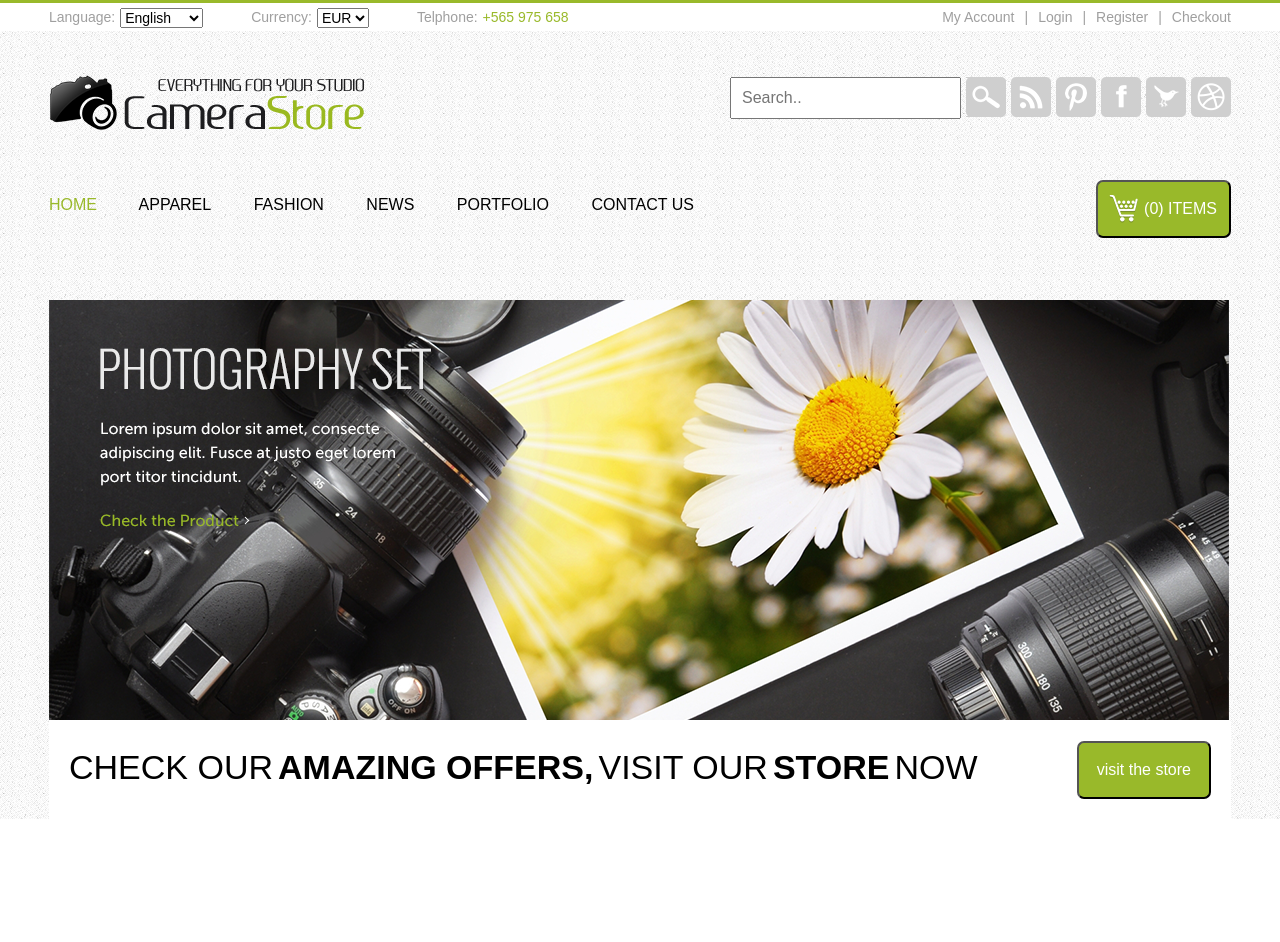
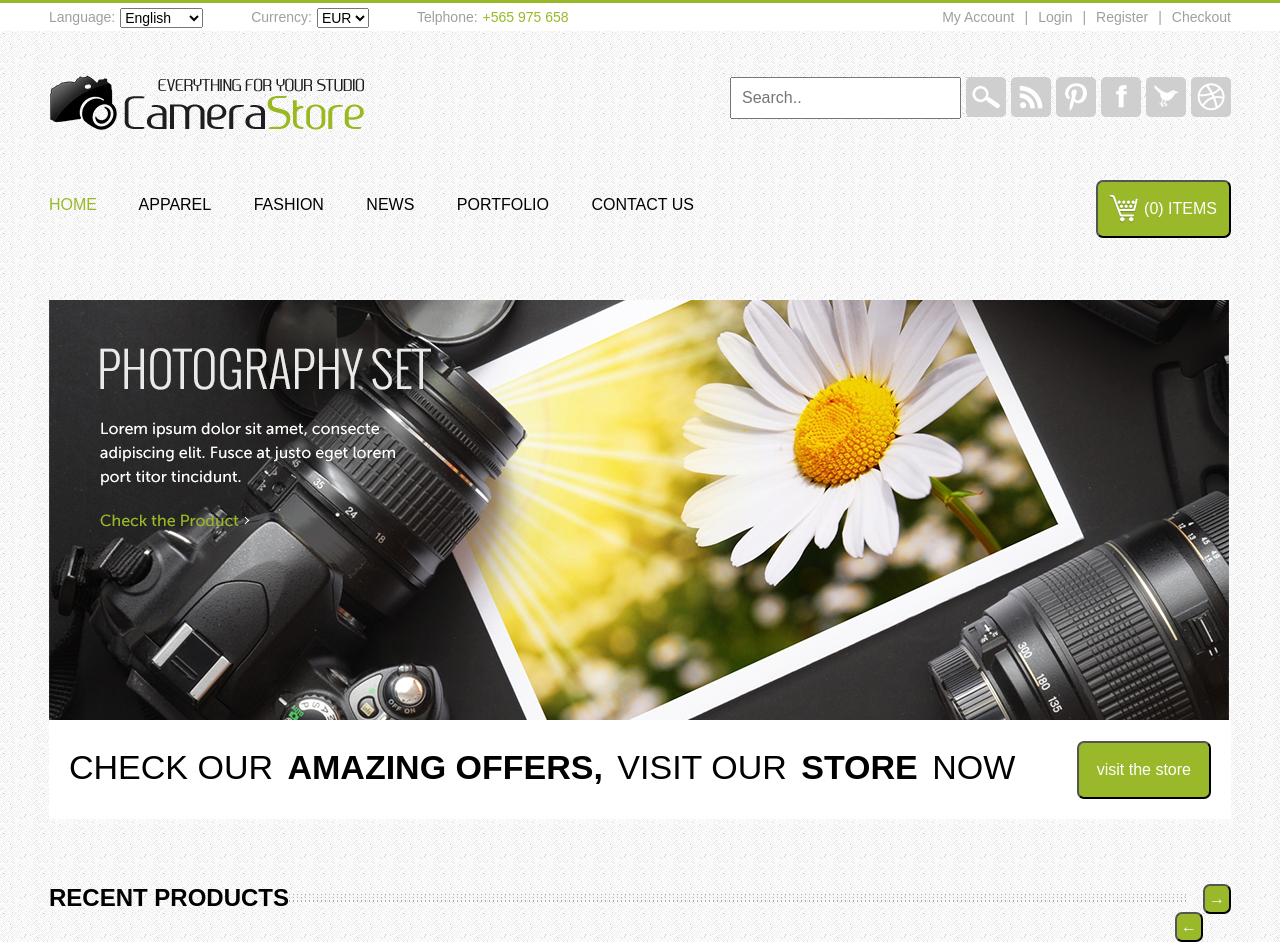
Before and after one commit to hungjie19/PSDtoHTML-1, a plain HTML site: page index.html in a window 1280 px wide. Before the commit the page ends 819 px from the top, so only its background shows below. Drawn offline with Linux system fonts and the light colour scheme.

Commit message:
add products_bar

```diff
--- a/index.html
+++ b/index.html
@@ -64,8 +64,20 @@
 	</header>
 	<div class="slide"></div>
 	<div class="information">
-	CHECK OUR<span>AMAZING OFFERS,</span>VISIT OUR<span>STORE</span>NOW
+		<h2>
+			CHECK OUR
+			<span>AMAZING OFFERS,</span>
+			VISIT OUR
+			<span>STORE</span>
+			NOW
+		</h2>
 		<button>visit the store</button>
+	</div>
+	<div class="products_bar">
+		<h2>RECENT PRODUCTS</h2>
+		<span></span>
+		<button>→</button>
+		<button>←</button>
 	</div>
 </div>
 
--- a/sass/index.sass
+++ b/sass/index.sass
@@ -113,11 +113,13 @@ header
 
 .information
 	padding: 20px
-	font-size: 34px
-	font-weight: lighter
 	background: #FFF
 	overflow: auto
-	line-height: 52px
+	h2
+		float: left
+		font-size: 34px
+		font-weight: lighter
+		line-height: 52px
 	span
 		font-weight: bold
 		margin-left: 5px
@@ -129,3 +131,24 @@ header
 		color: #FFF
 		background: $hot_color
 		border-radius: 7px
+
+.products_bar
+	overflow: auto
+	margin-top: 65px
+	line-height: 28px
+	h2
+		float: left
+		font-size: 24px
+		font-weight: bold
+	span
+		background: url(../images/border_img.png) repeat
+		float: left
+		width: 76%
+		height: 8px
+		margin: 10px 0
+	button
+		float: right
+		background: $hot_color
+		border-radius: 7px
+		color: #FFF
+		padding: 4px
```
Also changed, not shown: css/all.css, 1 other file.
